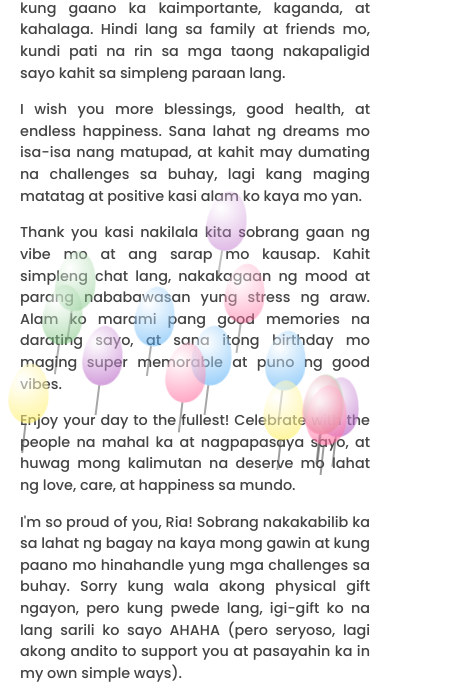
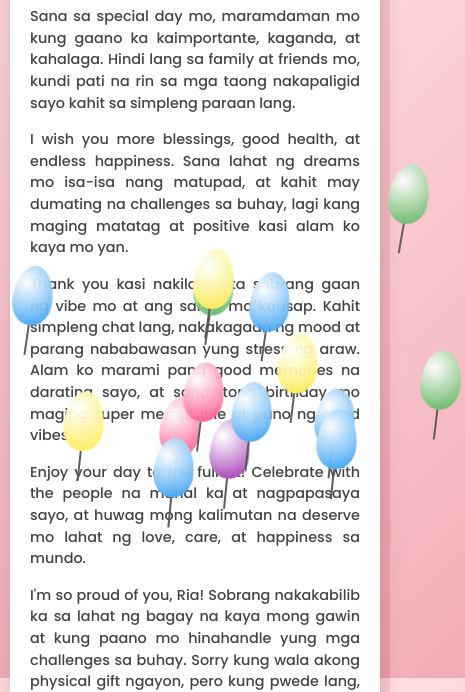
Before and after one commit to CeejayGH2/birthdayniria, a plain HTML site: page index.html in a window 390 px wide. Shown: the part 166-858 px from the top of the page, 465 px wide, since content can reach past the window. Drawn offline with Linux system fonts and the light colour scheme.

Commit message:
Add files via upload

```diff
--- a/index.html
+++ b/index.html
@@ -1,25 +1,45 @@
 <!DOCTYPE html>
 <html lang="en">
 <head>
-  <meta charset="UTF-8">
+  <meta charset="UTF-8" />
   <title>Happy Birthday, Ria!</title>
-  <meta name="viewport" content="width=device-width, initial-scale=1.0">
+  <meta name="viewport" content="width=device-width, initial-scale=1.0" />
   <style>
     /* Import Google Fonts */
     @import url('https://fonts.googleapis.com/css2?family=Poppins:wght@300;500;700&display=swap');
 
+    /* Page */
+    html, body {
+      height: 100%;
+    }
+
     body {
       margin: 0;
-      padding: 0;
+      padding: 60px 16px;                     /* top spacing so content isn't glued to top */
       font-family: 'Poppins', sans-serif;
       background: linear-gradient(135deg, #ffdde1, #ee9ca7);
+      background-attachment: fixed;           /* background stays fixed while scrolling */
       min-height: 100vh;
+
       display: flex;
       justify-content: center;
-      align-items: center;
-      overflow: hidden;
+      align-items: flex-start;                /* allow vertical scrolling instead of centering */
+
+      overflow-x: hidden;                     /* hide horizontal overflow */
+      overflow-y: auto;                       /* enable vertical scrolling */
+      -webkit-overflow-scrolling: touch;      /* smooth scrolling on iOS */
+
+      scrollbar-width: thin;
+      scrollbar-color: rgba(0,0,0,0.15) rgba(255,255,255,0.2);
     }
 
+    /* Nice custom scrollbar for WebKit (Chrome/Safari/Edge) */
+    ::-webkit-scrollbar { width: 10px; }
+    ::-webkit-scrollbar-track { background: rgba(255,255,255,0.2); border-radius: 10px; }
+    ::-webkit-scrollbar-thumb { background: rgba(0,0,0,0.15); border-radius: 10px; }
+    ::-webkit-scrollbar-thumb:hover { background: rgba(0,0,0,0.22); }
+
+    /* Card */
     .card {
       background: #fff;
       width: 90%;
@@ -29,14 +49,15 @@
       box-shadow: 0 8px 25px rgba(0,0,0,0.15);
       text-align: center;
       position: relative;
-      animation: fadeIn 2s ease;
+      animation: fadeIn 0.9s ease;
+      margin-bottom: 120px;                   /* room so balloons don't overlap bottom content */
     }
 
     .card h1 {
       font-size: 2.5rem;
       margin-bottom: 20px;
       color: #ff4081;
-      animation: pop 1s ease;
+      animation: pop 0.9s ease;
       word-break: break-word;
     }
 
@@ -55,7 +76,7 @@
       text-align: right;
     }
 
-    /* Balloons */
+    /* Balloons (appended to body in JS) */
     .balloon {
       position: absolute;
       bottom: -150px;
@@ -63,8 +84,11 @@
       height: 80px;
       background: radial-gradient(circle at 30% 30%, #fff, var(--color));
       border-radius: 50% 50% 50% 50% / 60% 60% 40% 40%;
-      animation: floatUp 10s linear infinite;
-      opacity: 0.9;
+      animation: floatUp 12s linear infinite;
+      opacity: 0.95;
+      pointer-events: none;                   /* don't block clicks/scroll */
+      transform-origin: center;
+      will-change: transform, opacity;
     }
 
     .balloon::after {
@@ -80,78 +104,80 @@
 
     /* Animations */
     @keyframes floatUp {
-      0% { transform: translateY(0) rotate(0deg); opacity: 1; }
-      100% { transform: translateY(-110vh) rotate(15deg); opacity: 0; }
+      0%   { transform: translateY(0) rotate(0deg); opacity: 1; }
+      70%  { opacity: 0.9; }
+      100% { transform: translateY(-130vh) rotate(18deg); opacity: 0; }
     }
 
     @keyframes fadeIn {
-      from { opacity: 0; transform: scale(0.95); }
-      to { opacity: 1; transform: scale(1); }
+      from { opacity: 0; transform: translateY(8px) scale(.99); }
+      to   { opacity: 1; transform: translateY(0) scale(1); }
     }
 
     @keyframes pop {
-      0% { transform: scale(0.5); opacity: 0; }
-      100% { transform: scale(1); opacity: 1; }
+      0% { transform: scale(0.6); opacity: 0; }
+      80% { transform: scale(1.03); opacity: 1; }
+      100% { transform: scale(1); }
     }
 
-    /* Responsive Design */
+    /* Responsive */
     @media (max-width: 768px) {
-      .card {
-        padding: 25px;
-      }
-      .card h1 {
-        font-size: 2rem;
-      }
-      .card p {
-        font-size: 0.95rem;
-        line-height: 1.6;
-      }
+      body { padding: 40px 12px; }
+      .card { padding: 25px; }
+      .card h1 { font-size: 2rem; }
+      .card p { font-size: 0.95rem; line-height: 1.6; }
     }
 
     @media (max-width: 480px) {
-      .card {
-        padding: 20px;
-        border-radius: 15px;
-      }
-      .card h1 {
-        font-size: 1.7rem;
-      }
-      .card p {
-        font-size: 0.9rem;
-        line-height: 1.5;
-      }
-      .signature {
-        font-size: 0.9rem;
-      }
-      .balloon {
-        width: 40px;
-        height: 60px;
-      }
+      body { padding: 30px 10px; }
+      .card { padding: 20px; border-radius: 15px; }
+      .card h1 { font-size: 1.7rem; }
+      .card p { font-size: 0.9rem; line-height: 1.5; }
+      .signature { font-size: 0.9rem; }
+      .balloon { width: 40px; height: 60px; }
     }
   </style>
 </head>
 <body>
 
-  <div class="card">
+  <div class="card" id="card">
     <h1>🎉 Happy Birthday, Ria! 🎂</h1>
+
     <p>Sana sa special day mo, maramdaman mo kung gaano ka kaimportante, kaganda, at kahalaga. Hindi lang sa family at friends mo, kundi pati na rin sa mga taong nakapaligid sayo kahit sa simpleng paraan lang.</p>
+
     <p>I wish you more blessings, good health, at endless happiness. Sana lahat ng dreams mo isa-isa nang matupad, at kahit may dumating na challenges sa buhay, lagi kang maging matatag at positive kasi alam ko kaya mo yan.</p>
+
     <p>Thank you kasi nakilala kita sobrang gaan ng vibe mo at ang sarap mo kausap. Kahit simpleng chat lang, nakakagaan ng mood at parang nababawasan yung stress ng araw. Alam ko marami pang good memories na darating sayo, at sana itong birthday mo maging super memorable at puno ng good vibes.</p>
+
     <p>Enjoy your day to the fullest! Celebrate with the people na mahal ka at nagpapasaya sayo, at huwag mong kalimutan na deserve mo lahat ng love, care, at happiness sa mundo.</p>
+
     <p>I'm so proud of you, Ria! Sobrang nakakabilib ka sa lahat ng bagay na kaya mong gawin at kung paano mo hinahandle yung mga challenges sa buhay. Sorry kung wala akong physical gift ngayon, pero kung pwede lang, igi-gift ko na lang sarili ko sayo AHAHA (pero seryoso, lagi akong andito to support you at pasayahin ka in my own simple ways).</p>
+
     <p>Again, happiest birthday sa’yo, Ria! Always remember na nandyan si God para sa lahat ng wishes mo at syempre, andito rin ako bilang isa sa mga taong genuinely masaya para sa’yo.</p>
+
     <div class="signature">– Ceejay (Yung wish mo kay God AHAHA)</div>
   </div>
 
   <script>
     // Generate floating balloons
     const colors = ['#ff4081', '#ffeb3b', '#4caf50', '#2196f3', '#9c27b0'];
-    for (let i = 0; i < 15; i++) {
+    const balloonCount = 15;
+
+    for (let i = 0; i < balloonCount; i++) {
       const balloon = document.createElement('div');
-      balloon.classList.add('balloon');
+      balloon.className = 'balloon';
       balloon.style.setProperty('--color', colors[Math.floor(Math.random() * colors.length)]);
-      balloon.style.left = Math.random() * 100 + 'vw';
-      balloon.style.animationDuration = (8 + Math.random() * 5) + 's';
+
+      // Random horizontal start (allow starting slightly off-screen to look natural)
+      const left = Math.random() * 120 - 10; // -10vw to 110vw
+      balloon.style.left = left + 'vw';
+
+      // Random size/animation timing for variety
+      const scale = 0.8 + Math.random() * 0.7;
+      balloon.style.transform = `scale(${scale})`;
+      balloon.style.animationDuration = (9 + Math.random() * 8) + 's';
+      balloon.style.opacity = 0.85 + Math.random() * 0.15;
+
       document.body.appendChild(balloon);
     }
   </script>
```
